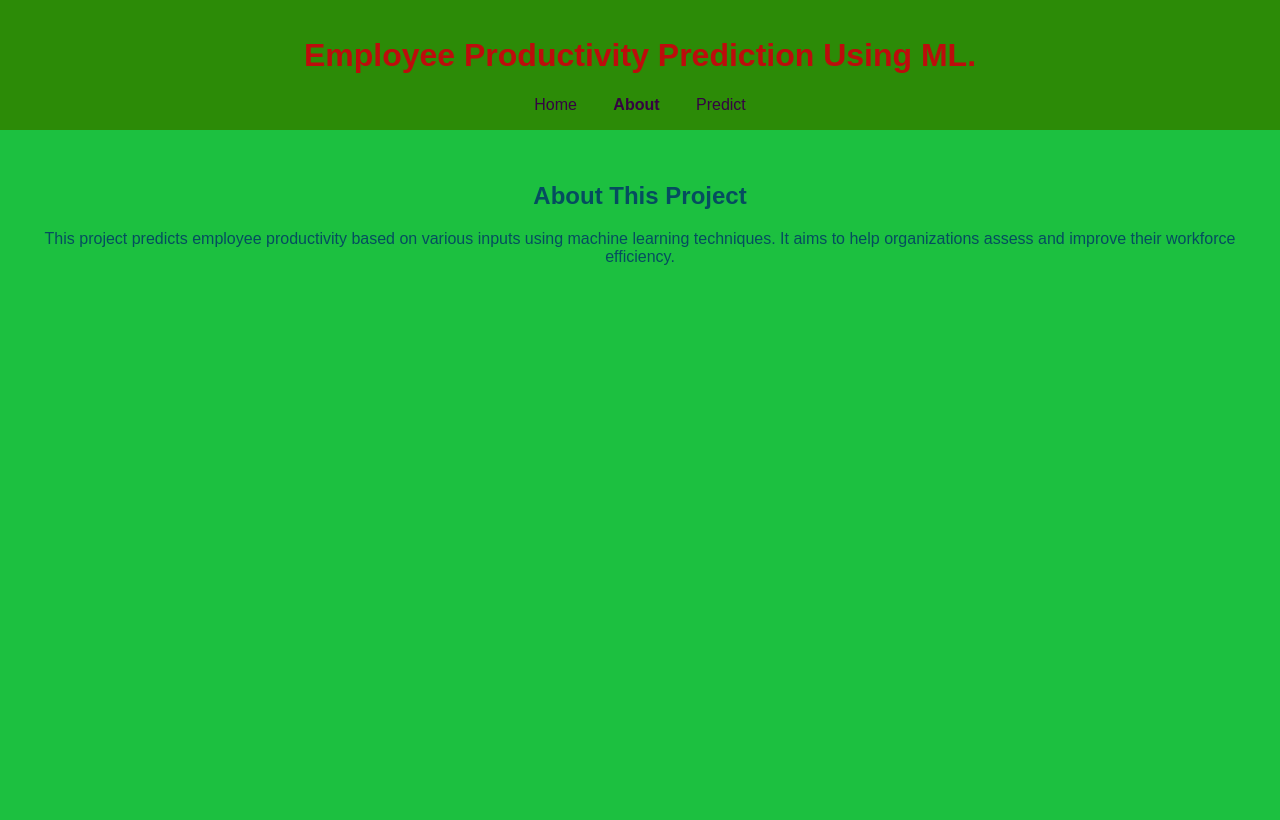
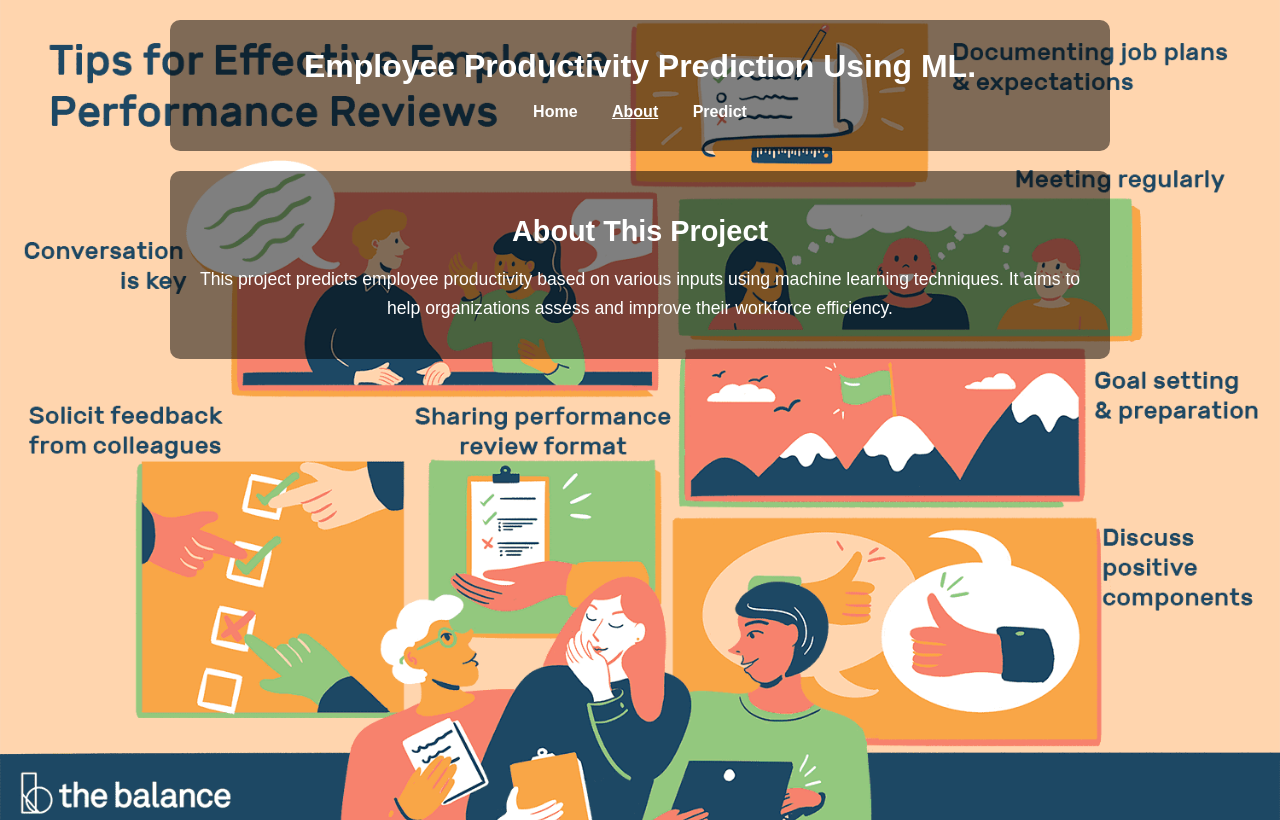
Before and after one commit to shaikhadnan0123/Employee_Performance_Project, a Flask app: page /about in a window 1280 px wide. Before the commit the page ends 265 px from the top, so only its background shows below. Run offline with Flask 3, Linux system fonts and the light colour scheme; parts of the project's set-up code (start-up, migrations or seed data) failed here and were passed over.

Commit message:
Add background image for deployed site

```diff
--- a/Flask/static/style.css
+++ b/Flask/static/style.css
@@ -1,40 +1,74 @@
-/* Basic styles for your app */
+/* ---------------------------
+   Global styles and background
+---------------------------- */
 body {
+    background-image: url('/static/employee.png');  /* Always point to static folder */
+    background-size: cover;           /* Cover entire page */
+    background-position: center;      /* Center the image */
+    background-repeat: no-repeat;     /* No tiling */
+    min-height: 100vh;                /* Full viewport height */
     font-family: Arial, sans-serif;
+    color: white;                     /* Readable text on dark background */
     margin: 0;
     padding: 0;
-  color: rgb(189, 12, 12);
-  background-color: #1cc040;
 }
 
-header {
-  background-color: #2c8b07;
-  padding: 1rem;
+/* ---------------------------
+   Semi-transparent content container
+---------------------------- */
+header, section {
+    background-color: rgba(0, 0, 0, 0.5); /* Black with 50% opacity */
+    padding: 20px;
+    margin: 20px auto;
+    border-radius: 10px;
+    max-width: 900px;
     text-align: center;
 }
 
+/* ---------------------------
+   Navigation styling
+---------------------------- */
+nav {
+    margin-top: 10px;
+    margin-bottom: 10px;
+}
+
 nav a {
-  color: rgb(53, 3, 66);
-  margin: 0 1rem;
+    color: white;
     text-decoration: none;
+    margin: 0 15px;
+    font-weight: bold;
 }
 
 nav a.active {
-  font-weight: bold;
+    text-decoration: underline;
 }
 
-section {
-  padding: 2rem;
-  text-align: center;
+/* ---------------------------
+   Header styling
+---------------------------- */
+header h1 {
+    font-size: 2rem;
+    margin: 0;
+    padding: 0.5rem;
 }
 
-.home-bg, .about-bg, .predict-bg, .submit-bg {
-  background-size: cover;
-  background-position: center;
-  min-height: 50vh;
-  color: rgb(5, 77, 95);
+/* ---------------------------
+   Section styling
+---------------------------- */
+section h2 {
+    font-size: 1.8rem;
+    margin-bottom: 15px;
 }
 
+section p {
+    font-size: 1.1rem;
+    line-height: 1.6;
+}
+
+/* ---------------------------
+   Forms styling (Predict page)
+---------------------------- */
 .predict-form {
     max-width: 400px;
     margin: 0 auto;
@@ -51,6 +85,9 @@ section {
     margin-bottom: 1rem;
 }
 
+/* ---------------------------
+   Optional image grid
+---------------------------- */
 .image-grid {
     display: grid;
     grid-template-columns: repeat(3, 1fr);
@@ -61,4 +98,6 @@ section {
 .image-grid img {
     width: 100px;
     height: 100px;
+    object-fit: cover;
+    border-radius: 5px;
 }
```
Lines whose indentation alone changed are shown as unchanged.
